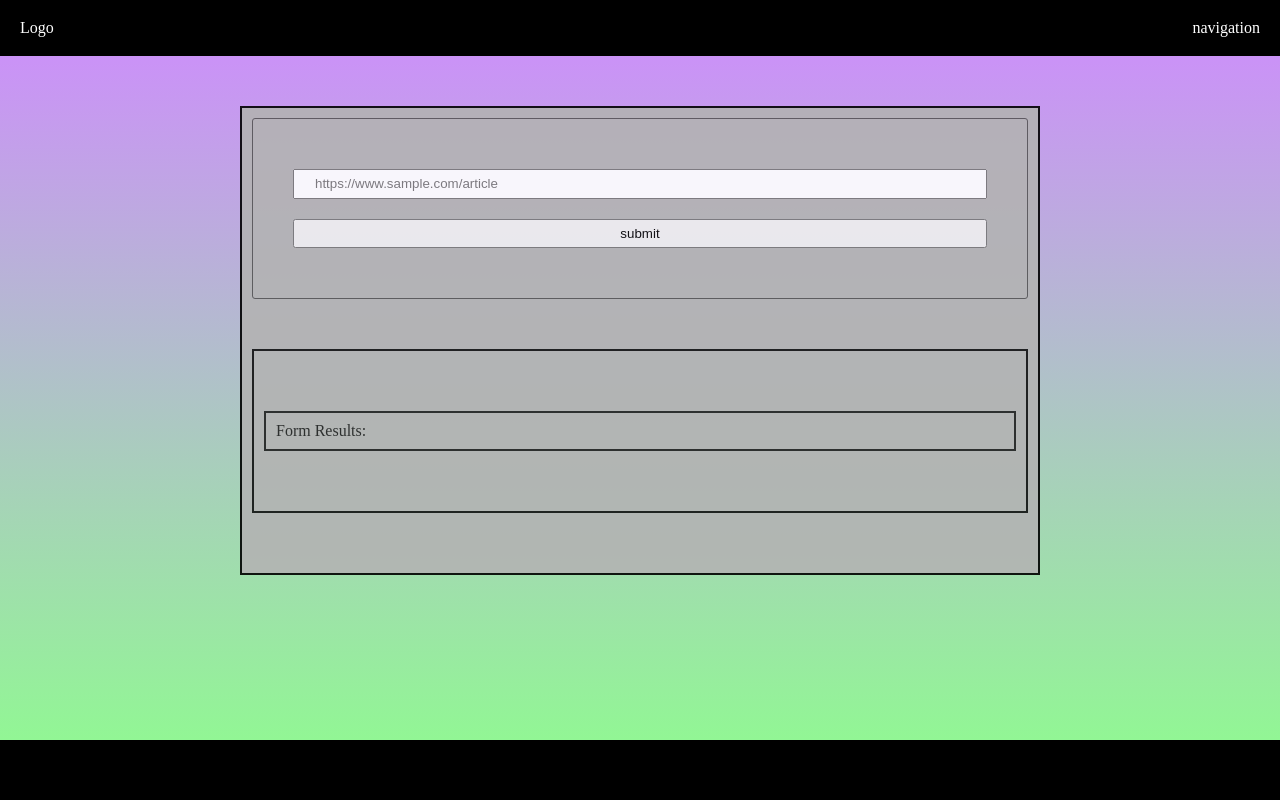
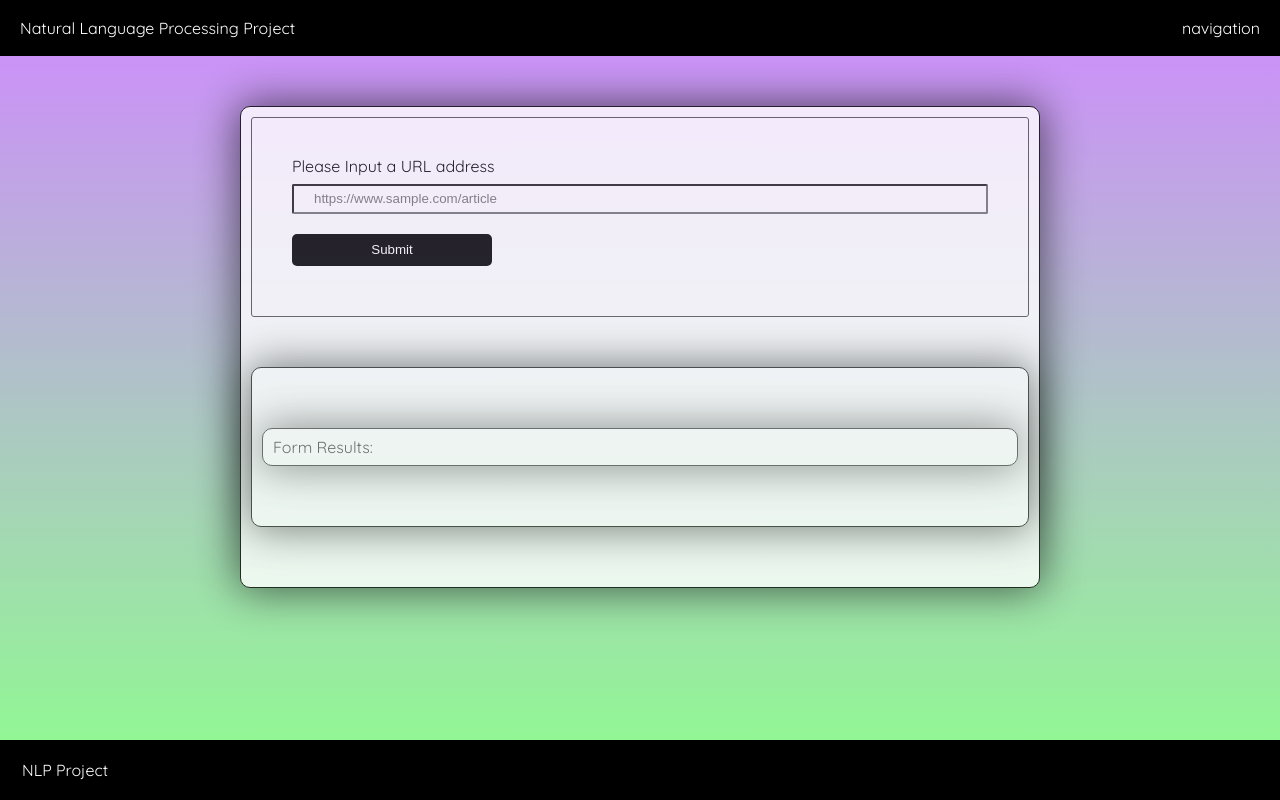
Before and after one commit to rileyslewis/Evaluate-news-nlp, a website built with webpack: page src/client/views/index.html in a window 1280 px wide. Built offline with nearby package versions, Linux system fonts and the light colour scheme.

Commit message:
added css

```diff
--- a/src/client/js/formHandler.js
+++ b/src/client/js/formHandler.js
@@ -19,7 +19,6 @@ function handleSubmit(event) {
             document.getElementById('subjectivity').innerHTML = res.subjectivity
             document.getElementById('polarity_confidence').innerHTML = res.polarity_confidence
             document.getElementById('subjectivity_confidence').innerHTML = res.subjectivity_confidence
-            document.getElementById('link').innerHTML = res.content
         })
     } else {
         alert("URL not found.")
--- a/src/client/styles/base.scss
+++ b/src/client/styles/base.scss
@@ -2,6 +2,7 @@ body {
     display: flex;
     flex-direction: column;
     min-height: 100vh;
+    font-family: 'Quicksand', sans-serif;
     background: rgb(141,255,140);
     background: linear-gradient(0deg, rgba(141,255,140,1) 0%, rgba(207,138,255,1) 100%);
 
@@ -12,9 +13,32 @@ body {
     section {
         max-width: 800px;
         margin: 50px auto;
-        border: 2px solid black;
+        border: 1px solid black;
         padding: 10px;
-        background-color: adjust-hue($color: #b3b3b3, $degrees: 0);
-        opacity: 0.9;
+        background-color: adjust-hue($color: #ffffff, $degrees: 0);
+        opacity: 0.8;
+        border-radius: 10px;
+        -webkit-box-shadow: 0px 0px 43px 2px rgba(0,0,0,0.75);
+        -moz-box-shadow: 0px 0px 43px 2px rgba(0,0,0,0.75);
+        box-shadow: 0px 0px 43px 2px rgba(0,0,0,0.75);
+    }
+
+    .button {
+        width: 25%;
+        border-radius: 8px;
+        background-color: rgb(0, 0, 0);
+        color: white;
+        -display: inline-block;
+        background-size: 100% 60%;
+        background-repeat: no-repeat;
+        background-position: 50% 50%;
+        border-radius: 5px;
+        padding: 0px;
+        box-sizing: border-box;
+        min-width: 200px;
+        min-height: 32px;
+        max-height: 64px;
+        border: 0;
+
     }
 }
--- a/src/client/styles/footer.scss
+++ b/src/client/styles/footer.scss
@@ -2,5 +2,6 @@
     border: 2px solid black;
     padding: 20px;
     background-color: black;
+    color: white;
 
 }
--- a/src/client/styles/form.scss
+++ b/src/client/styles/form.scss
@@ -2,11 +2,18 @@ form {
     border: 1px solid #545454;
     border-radius: 3px;
     padding: 40px;
-}
+
 
     input {
         padding: 5px 20px;
         width: 100%;
         line-height: 16px;
         margin: 10px 0;
+        border-radius: 2px;
     }
+
+    .form-result {
+        padding: 5px;
+        margin: 6px;
+    }
+}
--- a/src/client/views/index.html
+++ b/src/client/views/index.html
@@ -2,14 +2,17 @@
 <html lang="en" dir="ltr">
     <head>
         <meta charset="utf-8">
+        <link href="https://fonts.googleapis.com/css?family=Quicksand&display=swap" rel="stylesheet">
+
         <title>Aylien Sentiment API</title>
+
     </head>
 
     <body>
 
         <header>
             <div class="">
-                Logo
+                Natural Language Processing Project
             </div>
             <div class="">
                 navigation
@@ -19,25 +22,27 @@
         <main>
             <section>
                 <form class="" onsubmit="return Client.handleSubmit(event)">
+                    <h4>Please Input a URL address</h4>
                     <input id="url" type="url" name="url" value="" placeholder="https://www.sample.com/article">
-                    <input type="submit" name="submit" value="submit" onclick="return Client.handleSubmit(event)" onsubmit="return Client.handleSubmit(event)">
+                    <input type="submit" class="button" name="submit" value="Submit" onclick="return Client.handleSubmit(event)" onsubmit="return Client.handleSubmit(event)">
                 </form>
             <section>
 
             <section>
-                <strong>Form Results:</strong>
+                <p class="form-result">Form Results:</p>
                 <div id="results">
-                    <div id="polarity"></div>
-                    <div id="subjectivity"></div>
-                    <div id="polarity_confidence"></div>
-                    <div id="subjectivity_confidence"></div>
-                    <div id="link"></div>
+                    <ul>
+                    <li id="polarity"></li>
+                    <li id="subjectivity"></li>
+                    <li id="polarity_confidence"></li>
+                    <li id="subjectivity_confidence"></li>
+                    </ul>
                 </div>
             </section>
         </main>
 
         <footer id="footer">
-            <p>This is a footer</p>
+            <p>NLP Project</p>
         </footer>
         <script>
             // Check that service workers are supported
--- a/src/server/index.js
+++ b/src/server/index.js
@@ -48,7 +48,6 @@ app.post('/sentiment', function (req, res) {
             projectData.subjectivity = response.subjectivity;
             projectData.polarity_confidence = response.polarity_confidence;
             projectData.subjectivity_confidence = response.subjectivity_confidence;
-            projectData.content = response.content;
             res.send(projectData);
     //add your code here for manipulating response
         } else {
```
Lines whose indentation alone changed are shown as unchanged.
